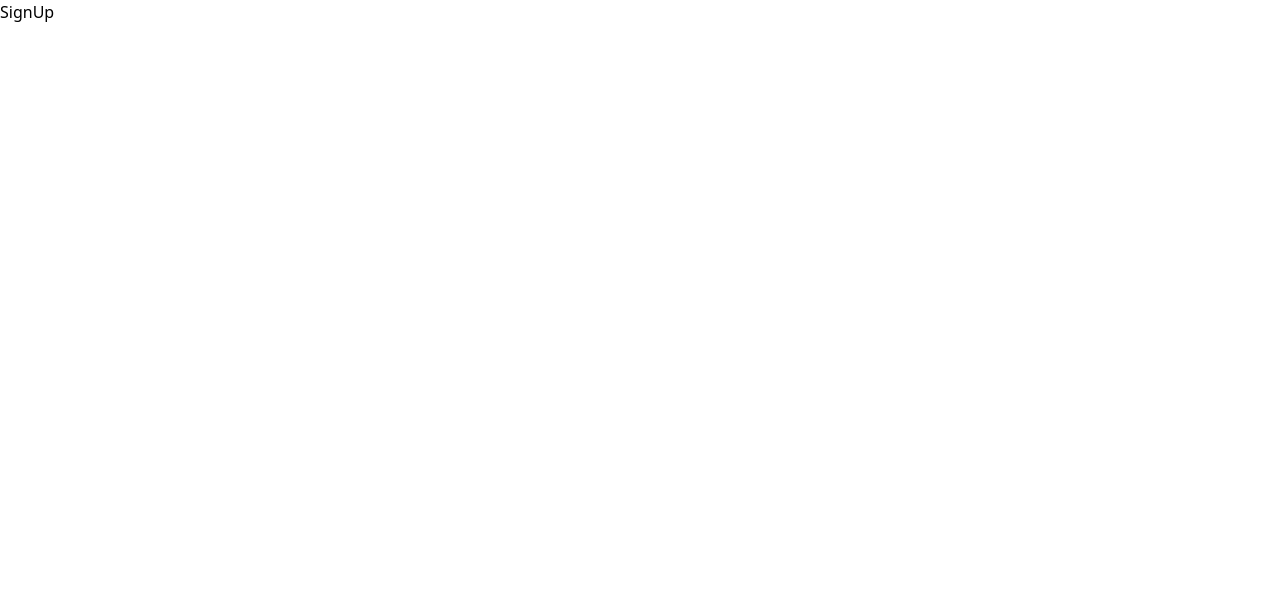
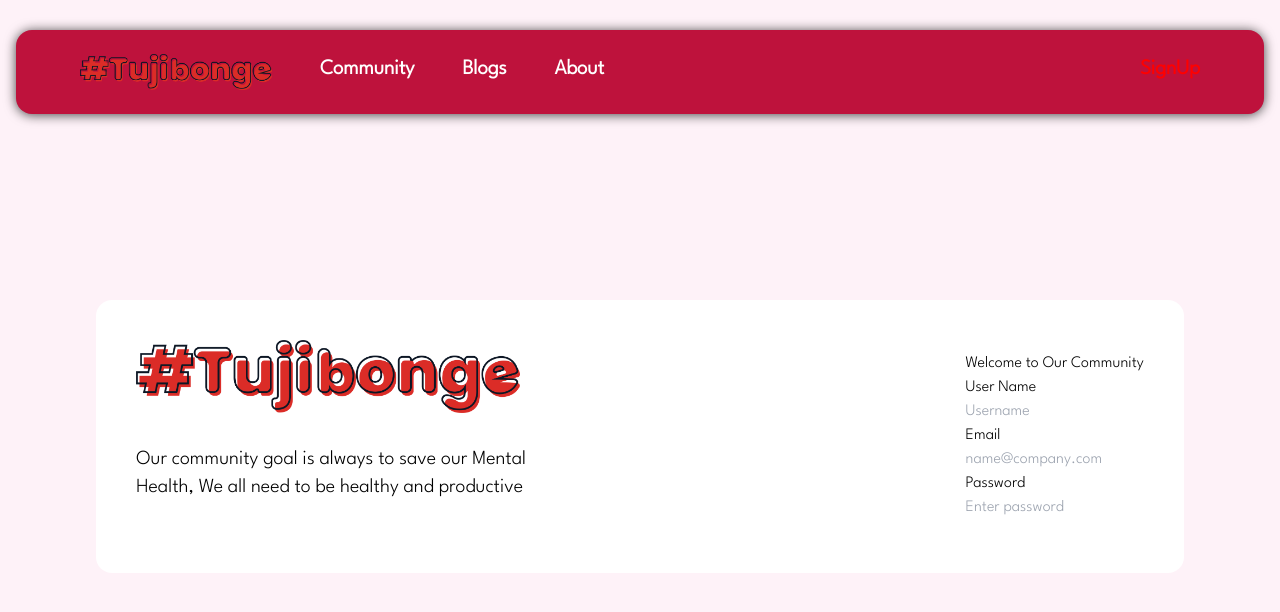
Before and after one commit to braxvalle/Tujibonge, a React (Create React App) app in the folder client/: page /signup in a window 1280 px wide. Shown: the top 612 px of the page. Built offline with nearby package versions, Linux system fonts and the light colour scheme.

Commit message:
sign up form and routes

```diff
--- a/client/src/App.js
+++ b/client/src/App.js
@@ -5,16 +5,22 @@ import About from "./pages/About";
 import Dashboard from "./pages/Dashboard";
 import SignUp from "./pages/SignUp";
 import Login from "./pages/Login";
+import Navbar from "./components/Navbar";
+import Community from "./pages/Community";
+import Blogs from "./pages/Blogs";
 
 const App = () => {
   return (
     <BrowserRouter>
+      <Navbar />
       <Routes>
         <Route path="/" element={<Home />} />
         <Route path="/about" element={<About />} />
         <Route path="/dashboard" element={<Dashboard />} />
         <Route path="/signup" element={<SignUp />} />
         <Route path="/login" element={<Login />} />
+        <Route path="/community" element={<Community />} />
+        <Route path="/blogs" element={<Blogs />} />
       </Routes>
     </BrowserRouter>
   );
--- a/client/src/components/Navbar.js
+++ b/client/src/components/Navbar.js
@@ -1,7 +1,56 @@
 import React from "react";
+import logo from "../assets/Tujibonge LOGO.png";
+import { NavLink } from "react-router-dom";
 
 const Navbar = () => {
-  return <div>Navbar</div>;
+  return (
+    <header className="bg-rose-700 flex justify-between px-16 py-6">
+      <nav className="left-nav flex gap-12">
+        <NavLink
+          to="/"
+          style={({ isActive }) => {
+            return { color: isActive ? "red" : "white" };
+          }}
+        >
+          <img className="min-w-48 w-48" src={logo} alt="logo" />
+        </NavLink>
+        <NavLink
+          to="/community"
+          style={({ isActive }) => {
+            return { color: isActive ? "red" : "white" };
+          }}
+        >
+          Community
+        </NavLink>
+        <NavLink
+          to="/blogs"
+          style={({ isActive }) => {
+            return { color: isActive ? "red" : "white" };
+          }}
+        >
+          Blogs
+        </NavLink>
+        <NavLink
+          to="/about"
+          style={({ isActive }) => {
+            return { color: isActive ? "red" : "white" };
+          }}
+        >
+          About
+        </NavLink>
+      </nav>
+      <nav className="nav-right">
+        <NavLink
+          to="/signup"
+          style={({ isActive }) => {
+            return { color: isActive ? "red" : "white" };
+          }}
+        >
+          SignUp
+        </NavLink>
+      </nav>
+    </header>
+  );
 };
 
 export default Navbar;
--- a/client/src/index.css
+++ b/client/src/index.css
@@ -1,3 +1,5 @@
+@import url('https://fonts.googleapis.com/css2?family=League+Spartan:wght@300&display=swap');
+
 * {
   padding: 0;
   margin: 0;
@@ -7,3 +9,50 @@
 @tailwind base;
 @tailwind components;
 @tailwind utilities;
+
+#root {
+}
+
+:root {
+  --text: #0a0106;
+  --background: #fef2f8;
+  --primary: #e82378;
+  --secondary: #85f2a9;
+  --accent: #5ac7ee;
+}
+
+body {
+  font-family: "League Spartan", sans-serif;
+  max-width: 1440px;
+  width: 100%;
+  margin: 0 auto;
+  background-color: var(--background);
+}
+
+header {
+  position: sticky;
+  top: 30px;
+  border-radius: 1rem;
+  margin: 1rem;
+  font-size: 1.3rem;
+  font-weight: 600;
+  z-index: 20;
+  filter: drop-shadow(0px 1px 6px #000000b9);
+}
+
+/* sign up form */
+.main-item {
+  display: flex;
+  justify-content: center;
+  align-items: center;
+  height: 80dvh;
+}
+
+.form-items {
+  display: flex;
+  align-items: center;
+  justify-content: center;
+  gap: 3rem;
+  border-radius: 1rem;
+  flex-wrap: wrap;
+}
--- /dev/null
+++ b/client/src/pages/Blogs.jsx
@@ -0,0 +1,9 @@
+import React from 'react'
+
+const Blogs = () => {
+  return (
+    <div>Blogs</div>
+  )
+}
+
+export default Blogs;
--- /dev/null
+++ b/client/src/pages/Community.jsx
@@ -0,0 +1,9 @@
+import React from 'react'
+
+const Community = () => {
+  return (
+    <div>Community</div>
+  )
+}
+
+export default Community
--- a/client/src/pages/SignUp.jsx
+++ b/client/src/pages/SignUp.jsx
@@ -1,8 +1,33 @@
 import React from 'react'
+import logo from '../assets/Tujibonge LOGO.png'
 
 const SignUp = () => {
   return (
-    <div>SignUp</div>
+    <div className='main-item'>
+      <div className="form-items bg-white p-10">
+        <div className="left-form">
+          <img className='w-96' src={logo} alt="logo" />
+          <p className='w-2/4 py-8 text-xl'>Our community goal is always to save our Mental Health, We all need to be healthy and productive</p>
+        </div>
+        <div className="right-form">
+          <h1>Welcome to Our Community</h1>
+          <form>
+            <div className='flex flex-col w-full'>
+              <label htmlFor="username">User Name</label>
+              <input type="text" id='username' placeholder='Username' required  />
+            </div>
+            <div className='flex flex-col w-full'>
+              <label htmlFor="email">Email</label>
+              <input type="email" id='email' placeholder='name@company.com' required  />
+            </div>
+            <div className='flex flex-col w-full'>
+              <label htmlFor="email">Password</label>
+              <input type="password" id='password' placeholder='Enter password' required  />
+            </div>
+          </form>
+        </div>
+      </div>
+    </div>
   )
 }
 
```
Also changed, not shown: client/src/assets/Tujibonge LOGO.png (added).
